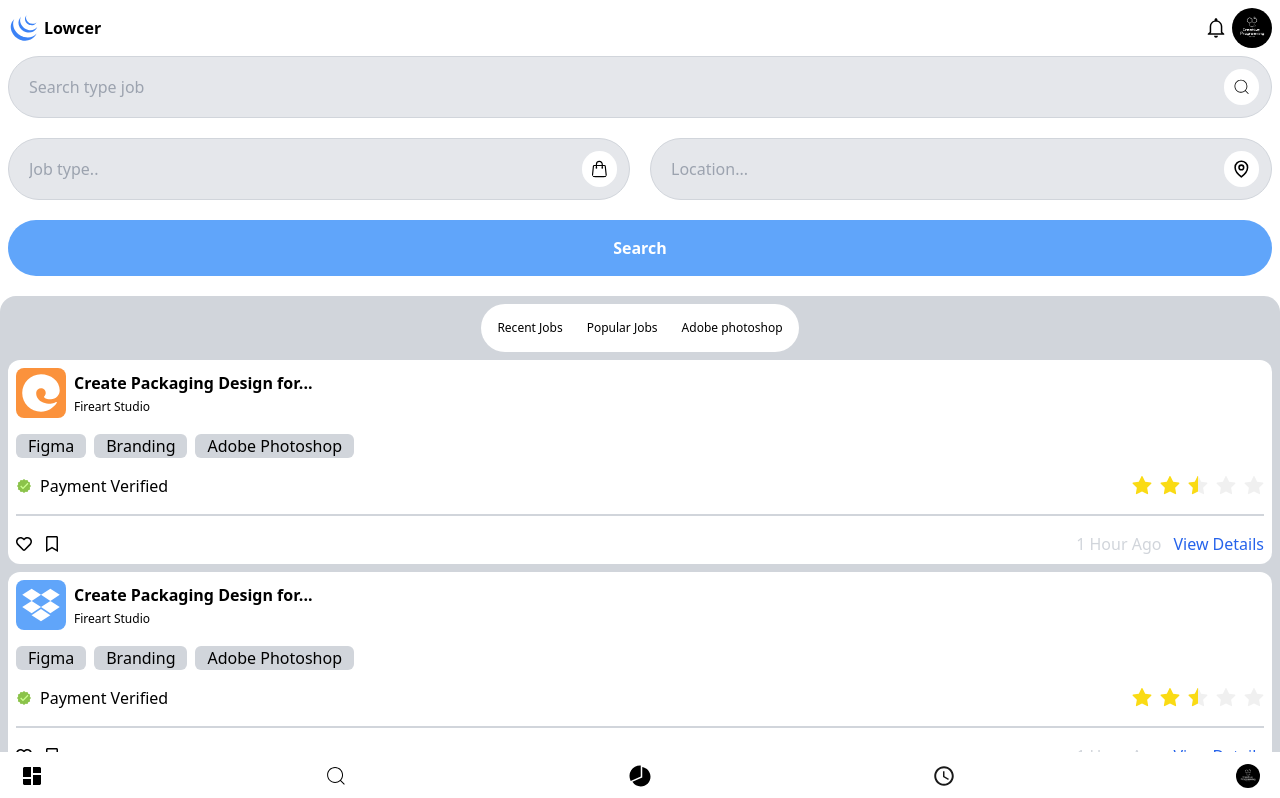
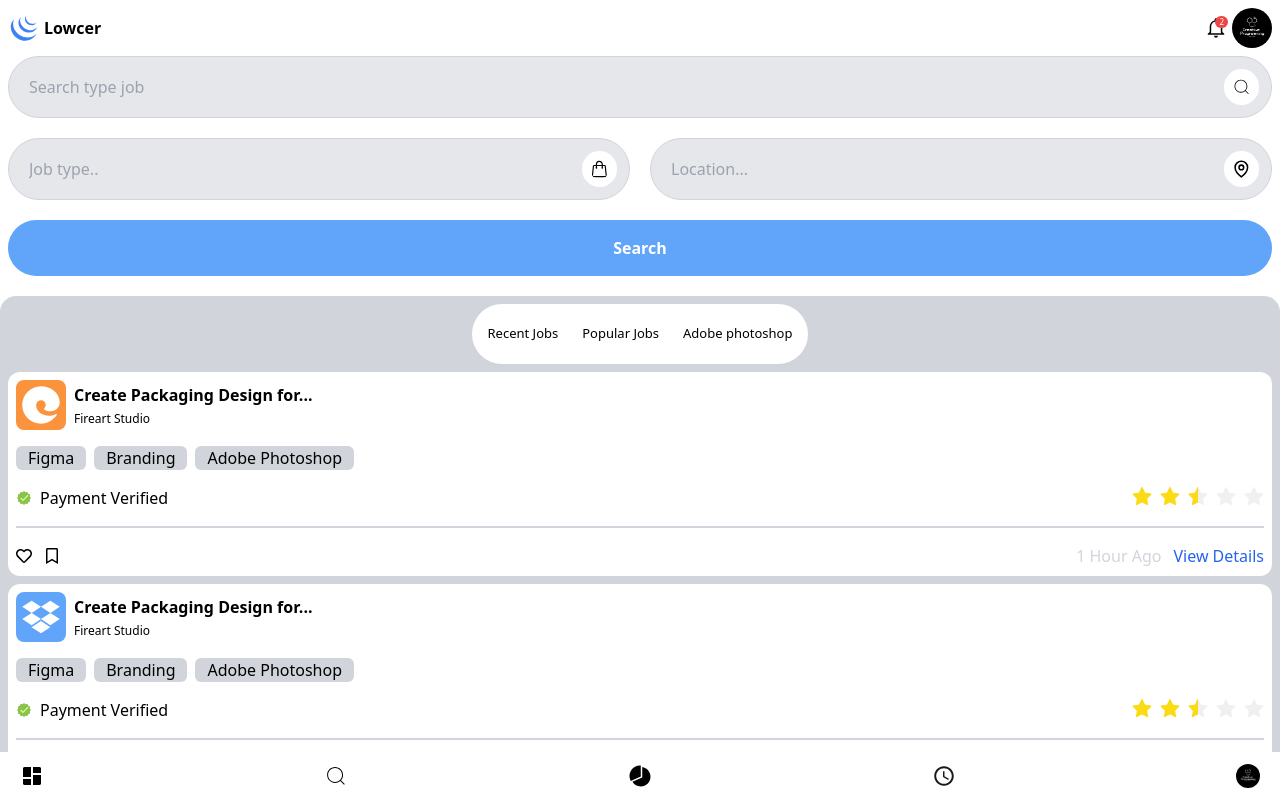
Before and after one commit to MubassamAli128/ReactClass1, a React (Create React App) app: page / in a window 1280 px wide. Shown: the top 798 px of the page. Built offline with nearby package versions, Linux system fonts and the light colour scheme.

Commit message:
A1 Updated Done!

```diff
--- a/src/pages/Home/Cards.jsx
+++ b/src/pages/Home/Cards.jsx
@@ -47,7 +47,7 @@
                             <p className="text-xs">{item.CardSubTitle}</p>
                         </div>
                     </div>
-                    <div className="flex items-center gap-2">
+                    <div className="flex items-center gap-2 flex-wrap">
                         {item.CardTags.map((tag,TagIndex)=>(
                             <div key={TagIndex} className="px-3 rounded-md bg-gray-300">{tag}</div>
                         ))}
--- a/src/pages/Home/Home.jsx
+++ b/src/pages/Home/Home.jsx
@@ -5,10 +5,6 @@
 import { HiOutlineShoppingBag } from "react-icons/hi2";
 import { GrLocation } from "react-icons/gr";
 import Button from "../../components/ImageBoxes/button";
-// import ImageBox from "../../components/ImageBoxes/ImageBox";
-// import { FcApproval } from "react-icons/fc";
-// import { Rate } from 'antd';
-// import { FaRegHeart, FaRegBookmark } from "react-icons/fa";
 import { MdDashboard } from "react-icons/md";
 import { IoPieChartSharp } from "react-icons/io5";
 import { IoMdTime } from "react-icons/io";
@@ -25,9 +21,11 @@
                     <p className="font-semibold">Lowcer</p>
                 </div>
                 <div className="flex items-center justify-center gap-1">
-                    <IoMdNotificationsOutline className="w-6 h-6 relative">
-                        <div className="bg-red-500 rounded-full w-5 h-5 absolute p-2"></div>
-                    </IoMdNotificationsOutline>
+                    <div className=" relative">
+                        <IoMdNotificationsOutline className="w-6 h-6">
+                        </IoMdNotificationsOutline>
+                        <div className="bg-red-500 rounded-full px-1 absolute top-0 right-0 text-[8px] text-white">2</div>
+                    </div>
                     <img className="w-10 h-10 rounded-full" src={image} alt="" />
                 </div>
             </div>
@@ -51,116 +49,12 @@
                 <Button text="Search"/>
             </div>
             <div className="bg-gray-300 rounded-2xl w-full px-2 pt-2 flex flex-col items-center gap-2 mt-5">
-
-                <div className="flex items-center justify-center gap-2 bg-white rounded-full py-2 px-2 text-xs">
-                    <div className="py-2 px-2 hover:bg-black hover:text-white rounded-full">Recent Jobs</div>
-                    <div className="py-2 px-2 hover:bg-black hover:text-white rounded-full">Popular Jobs</div>
-                    <div className="py-2 px-2 hover:bg-black hover:text-white rounded-full">Adobe photoshop</div>
+                <div className="flex items-center justify-center gap-2 bg-white rounded-full py-2 px-2 text-[13px]">
+                    <div className="py-3 px-2 hover:bg-black hover:text-white rounded-full">Recent Jobs</div>
+                    <div className="py-3 px-2 hover:bg-black hover:text-white rounded-full">Popular Jobs</div>
+                    <div className="py-3 px-2 hover:bg-black hover:text-white rounded-full">Adobe photoshop</div>
                 </div>
                 <Cards/>
-                {/* <div className="bg-white rounded-xl px-2 py-2 w-full flex flex-col gap-4">
-                    <div className="flex items-center gap-2">
-                        <ImageBox cls='w-[50px] h-[50px] bg-orange-400 rounded-lg'>
-                            <IoLogoEdge className="w-10 h-10"/>
-                        </ImageBox>
-                        <div className="flex flex-col justify-center gap-1">
-                            <p className="font-bold text-md">Create Packaging Design for...</p>
-                            <p className="text-xs">Fireart Studio</p>
-                        </div>
-                    </div>
-                    <div className="flex items-center gap-2">
-                        <div className="px-3 rounded-md bg-gray-300">Figma</div>
-                        <div className="px-3 rounded-md bg-gray-300">Branding</div>
-                        <div className="px-3 rounded-md bg-gray-300">Adobe Photoshop</div>
-                    </div>
-                    <div className="flex items-center justify-between w-full">
-                        <div className="flex items-center justify-center gap-2">
-                            <FcApproval/>Payment Verified
-                        </div>
-                        <Rate allowHalf defaultValue={2.5}/>
-                    </div>
-                    <hr className="border border-gray-300"/>
-                    <div className="flex items-center justify-between">
-                        <div className="flex items-center gap-3">
-                            <FaRegHeart />
-                            <FaRegBookmark/>
-                        </div>
-                        <div className="flex items-center gap-3">
-                            <p className="text-gray-300">1 Hour Ago</p>
-                            <a href="#" className="text-blue-600">View Details</a>
-                        </div>
-                    </div>
-                </div>
-
-
-                <div className="bg-white rounded-xl px-2 py-2 w-full flex flex-col gap-4">
-                    <div className="flex items-center gap-2">
-                        <ImageBox cls='w-[50px] h-[50px] bg-blue-400 rounded-lg'>
-                            <IoLogoDropbox className="w-10 h-10"/>
-                        </ImageBox>
-                        <div className="flex flex-col justify-center gap-1">
-                            <p className="font-bold text-md">Create Packaging Design for...</p>
-                            <p className="text-xs">Fireart Studio</p>
-                        </div>
-                    </div>
-                    <div className="flex items-center gap-2">
-                        <div className="px-3 rounded-md bg-gray-300">Figma</div>
-                        <div className="px-3 rounded-md bg-gray-300">Branding</div>
-                        <div className="px-3 rounded-md bg-gray-300">Adobe Photoshop</div>
-                    </div>
-                    <div className="flex items-center justify-between w-full">
-                        <div className="flex items-center justify-center gap-2">
-                            <FcApproval/>Payment Verified
-                        </div>
-                        <Rate allowHalf defaultValue={2.5}/>
-                    </div>
-                    <hr className="border border-gray-300"/>
-                    <div className="flex items-center justify-between">
-                        <div className="flex items-center gap-3">
-                            <FaRegHeart />
-                            <FaRegBookmark/>
-                        </div>
-                        <div className="flex items-center gap-3">
-                            <p className="text-gray-300">1 Hour Ago</p>
-                            <a href="#" className="text-blue-600">View Details</a>
-                        </div>
-                    </div>
-                </div>
-
-                <div className="bg-white rounded-xl px-2 py-2 w-full flex flex-col gap-4">
-                    <div className="flex items-center gap-2">
-                        <ImageBox cls='w-[50px] h-[50px] bg-green-400 rounded-lg'>
-                            <IoLogoDribbble className="w-10 h-10"/>
-                        </ImageBox>
-                        <div className="flex flex-col justify-center gap-1">
-                            <p className="font-bold text-md">Create Packaging Design for...</p>
-                            <p className="text-xs">Fireart Studio</p>
-                        </div>
-                    </div>
-                    <div className="flex items-center gap-2">
-                        <div className="px-3 rounded-md bg-gray-300">Figma</div>
-                        <div className="px-3 rounded-md bg-gray-300">Branding</div>
-                        <div className="px-3 rounded-md bg-gray-300">Adobe Photoshop</div>
-                    </div>
-                    <div className="flex items-center justify-between w-full">
-                        <div className="flex items-center justify-center gap-2">
-                            <FcApproval/>Payment Verified
-                        </div>
-                        <Rate allowHalf defaultValue={2.5}/>
-                    </div>
-                    <hr className="border border-gray-300"/>
-                    <div className="flex items-center justify-between">
-                        <div className="flex items-center gap-3">
-                            <FaRegHeart />
-                            <FaRegBookmark/>
-                        </div>
-                        <div className="flex items-center gap-3">
-                            <p className="text-gray-300">1 Hour Ago</p>
-                            <a href="#" className="text-blue-600">View Details</a>
-                        </div>
-                    </div>
-                </div> */}
-
             </div>
             <div className="fixed bottom-0 w-full bg-white p-2 flex items-center justify-between px-4">
                 <MdDashboard className="w-8 h-8 hover:bg-blue-200 hover:text-white rounded-full p-1"/>
```
